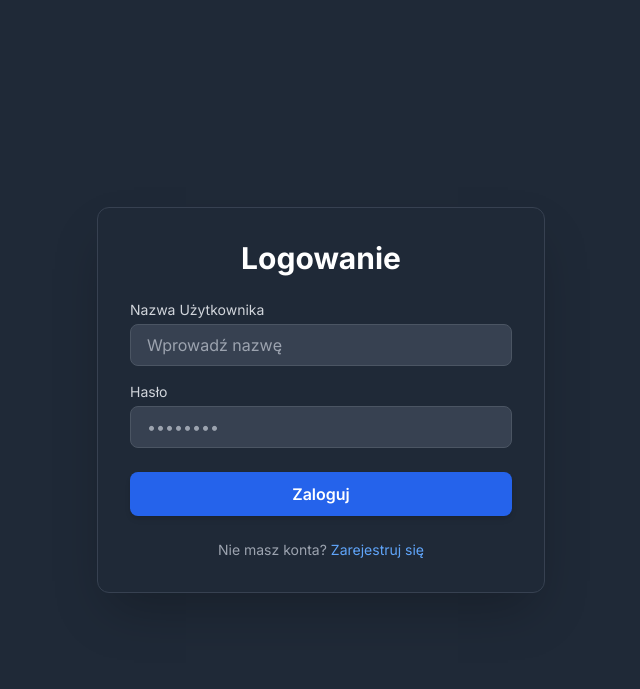
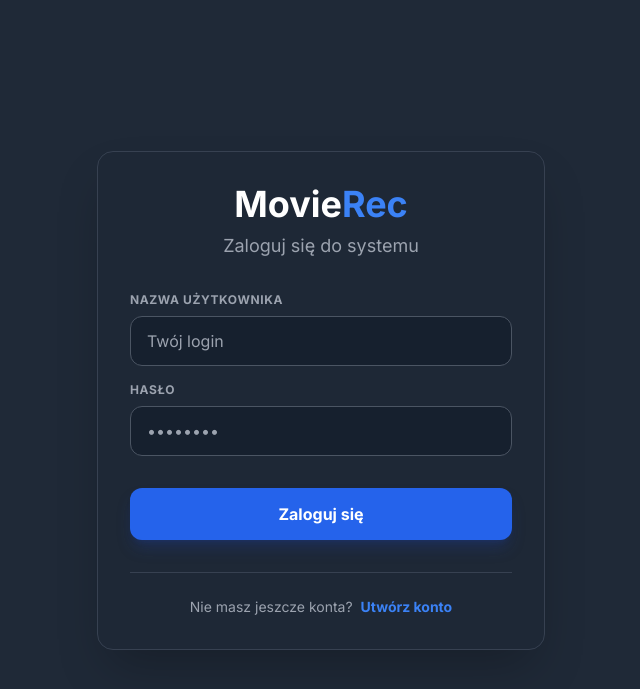
Before and after one commit to gimroth/system-rekomendacji-filmow, a FastAPI app: page / in a window 1280 px wide. Shown: the top 689 px of the page, without its empty margins (319-959 px from the left). Run offline with FastAPI, Linux system fonts and the light colour scheme; some libraries are stand-ins or nearby versions.

Commit message:
lekkie poprawki

```diff
--- a/app/main.py
+++ b/app/main.py
@@ -5,13 +5,12 @@ from fastapi.middleware.cors import CORSMiddleware
 from fastapi.templating import Jinja2Templates
 
 from app.database import Base, engine
-# WAŻNE: Importujemy modele (user i comment), aby SQLAlchemy wiedziało, że ma utworzyć dla nich tabele
+# Importujemy wszystkie modele
 from app.models import user, comment
 from app.routers import auth, admin, preferences, movies, comments
 from app.dependencies import get_current_admin
-from app.models.user import User # Import potrzebny do mockowania admina poniżej
 
-# Ta linia tworzy tabele w bazie danych (jeśli jeszcze nie istnieją)
+# Tworzenie tabel
 Base.metadata.create_all(bind=engine)
 
 templates = Jinja2Templates(directory="templates")
@@ -26,30 +25,20 @@ app.add_middleware(
     allow_headers=["*"],
 )
 
-# Pliki statyczne (CSS, JS, obrazy)
+# Pliki statyczne
 app.mount("/static", StaticFiles(directory="static"), name="static")
 
-# Rejestracja Routerów (endpointów API)
+# --- REJESTRACJA ROUTERÓW ---
 app.include_router(auth.router)
 app.include_router(admin.router)
 app.include_router(preferences.router)
 app.include_router(movies.router)
-app.include_router(comments.router) # Router komentarzy
+app.include_router(comments.router) # Dodany router koleżanek
 
-# --- MOCK ADMINA (Do celów developerskich) ---
-def mock_get_current_admin():
-    # Udajemy, że zawsze jest zalogowany admin
-    # UWAGA: Usuń to lub zakomentuj, gdy będziesz testować prawdziwe logowanie admina!
-    return User(id=1, username="DevAdmin", email="admin@dev.com", role="admin")
-
-app.dependency_overrides[get_current_admin] = mock_get_current_admin
-# ---------------------------------------------
-
-# --- ENDPOINTY HTML (Frontend rendering) ---
+# --- ENDPOINTY HTML ---
 
 @app.get("/", response_class=HTMLResponse)
 async def root(request: Request):
-    # Przekierowanie na stronę główną lub index
     return templates.TemplateResponse("index.html", {"request": request})
 
 @app.get("/login", response_class=HTMLResponse)
@@ -58,8 +47,7 @@ async def login_page(request: Request):
 
 @app.get("/register", response_class=HTMLResponse)
 async def register_page(request: Request):
-    # Zakładam, że masz register.html, jeśli nie - użyj index.html
-    return templates.TemplateResponse("register.html", {"request": request})
+    return templates.TemplateResponse("index.html", {"request": request})
 
 @app.get("/home", response_class=HTMLResponse)
 async def home_page(request: Request):
--- a/templates/index.html
+++ b/templates/index.html
@@ -3,130 +3,103 @@
 <head>
     <meta charset="UTF-8">
     <meta name="viewport" content="width=device-width, initial-scale=1.0">
-    <title>System Rekomendacji Filmów - Logowanie</title>
+    <title>MovieRec - Logowanie</title>
     <script src="https://cdn.tailwindcss.com"></script>
     <link href="https://fonts.googleapis.com/css2?family=Inter:wght@400;600;700&display=swap" rel="stylesheet">
     <style>
-        body {
-            font-family: 'Inter', sans-serif;
-            background-color: #1f2937; /* Ciemne tło */
-            min-height: 100vh;
-        }
+        body { font-family: 'Inter', sans-serif; background-color: #1f2937; min-height: 100vh; }
+        .glass-effect { background: rgba(31, 41, 55, 0.7); backdrop-filter: blur(10px); }
     </style>
 </head>
 <body class="flex items-center justify-center p-4">
 
-    <div id="app" class="w-full max-w-md bg-gray-800 p-8 rounded-xl shadow-2xl border border-gray-700">
-        <h1 class="text-3xl font-bold text-white mb-6 text-center" id="form-title">Logowanie</h1>
+    <div id="app" class="w-full max-w-md glass-effect p-8 rounded-2xl shadow-2xl border border-gray-700">
+        <div class="text-center mb-8">
+            <h1 class="text-4xl font-extrabold text-white mb-2">Movie<span class="text-blue-500">Rec</span></h1>
+            <p id="form-title" class="text-gray-400 font-medium text-lg">Zaloguj się do systemu</p>
+        </div>
 
-        <div id="message-box" class="p-3 mb-4 rounded-lg text-sm text-center hidden"></div>
+        <div id="message-box" class="p-3 mb-6 rounded-lg text-sm text-center hidden"></div>
 
         <form id="auth-form" onsubmit="handleAuth(event)">
-
             <div class="mb-4">
-                <label for="username" class="block text-sm font-medium text-gray-300 mb-1">Nazwa Użytkownika</label>
+                <label for="username" class="block text-xs font-bold text-gray-400 uppercase tracking-wider mb-2">Nazwa Użytkownika</label>
                 <input type="text" id="username" name="username" required
-                       class="w-full px-4 py-2 bg-gray-700 border border-gray-600 rounded-lg text-white focus:ring-blue-500 focus:border-blue-500"
-                       placeholder="Wprowadź nazwę">
+                       class="w-full px-4 py-3 bg-gray-900/50 border border-gray-600 rounded-xl text-white focus:ring-2 focus:ring-blue-500 focus:border-transparent transition outline-none"
+                       placeholder="Twój login">
             </div>
 
             <div class="mb-4 hidden" id="email-group">
-                <label for="email" class="block text-sm font-medium text-gray-300 mb-1">Email</label>
+                <label for="email" class="block text-xs font-bold text-gray-400 uppercase tracking-wider mb-2">Adres Email</label>
                 <input type="email" id="email" name="email"
-                       class="w-full px-4 py-2 bg-gray-700 border border-gray-600 rounded-lg text-white focus:ring-blue-500 focus:border-blue-500"
-                       placeholder="np. jan@domena.pl">
+                       class="w-full px-4 py-3 bg-gray-900/50 border border-gray-600 rounded-xl text-white focus:ring-2 focus:ring-blue-500 focus:border-transparent transition outline-none"
+                       placeholder="np. kontakt@movierec.pl">
             </div>
 
-            <div class="mb-6">
-                <label for="password" class="block text-sm font-medium text-gray-300 mb-1">Hasło</label>
+            <div class="mb-8">
+                <label for="password" class="block text-xs font-bold text-gray-400 uppercase tracking-wider mb-2">Hasło</label>
                 <input type="password" id="password" name="password" required
-                       class="w-full px-4 py-2 bg-gray-700 border border-gray-600 rounded-lg text-white focus:ring-blue-500 focus:border-blue-500"
+                       class="w-full px-4 py-3 bg-gray-900/50 border border-gray-600 rounded-xl text-white focus:ring-2 focus:ring-blue-500 focus:border-transparent transition outline-none"
                        placeholder="••••••••">
             </div>
 
             <button type="submit" id="submit-button"
-                    class="w-full bg-blue-600 hover:bg-blue-700 text-white font-semibold py-2.5 rounded-lg transition duration-200 shadow-md">
-                Zaloguj
+                    class="w-full bg-blue-600 hover:bg-blue-700 text-white font-bold py-3.5 rounded-xl transition duration-300 shadow-lg shadow-blue-900/40 transform active:scale-[0.98]">
+                Zaloguj się
             </button>
         </form>
 
-        <div class="mt-6 text-center">
+        <div class="mt-8 text-center border-t border-gray-700 pt-6">
             <p class="text-gray-400 text-sm">
-                Nie masz konta?
-                <button id="toggle-button" onclick="toggleMode()" class="text-blue-400 hover:text-blue-300 font-medium">
-                    Zarejestruj się
+                <span id="toggle-text">Nie masz jeszcze konta?</span>
+                <button id="toggle-button" onclick="toggleMode()" class="text-blue-500 hover:text-blue-400 font-bold ml-1 transition">
+                    Utwórz konto
                 </button>
             </p>
         </div>
     </div>
 
 <script>
-    // Zmienne stanu
     let isLoginMode = true;
     const API_BASE_URL = "http://127.0.0.1:8000";
 
     const titleEl = document.getElementById('form-title');
+    const toggleTextEl = document.getElementById('toggle-text');
     const emailGroupEl = document.getElementById('email-group');
     const emailInputEl = document.getElementById('email');
     const submitButtonEl = document.getElementById('submit-button');
     const toggleButtonEl = document.getElementById('toggle-button');
     const messageBoxEl = document.getElementById('message-box');
-    const authFormEl = document.getElementById('app');
 
-    // Ustawia komunikat (sukces/błąd)
     function displayMessage(message, isError = false) {
         messageBoxEl.textContent = message;
-        messageBoxEl.classList.remove('hidden', 'bg-red-900', 'text-red-300', 'bg-green-900', 'text-green-300');
-
-        if (isError) {
-            messageBoxEl.classList.add('bg-red-900', 'text-red-300');
-        } else {
-            messageBoxEl.classList.add('bg-green-900', 'text-green-300');
-        }
+        messageBoxEl.classList.remove('hidden', 'bg-red-900/50', 'text-red-200', 'bg-green-900/50', 'text-green-200');
+        messageBoxEl.classList.add('block', isError ? 'bg-red-900/50' : 'bg-green-900/50', isError ? 'text-red-200' : 'text-green-200');
     }
 
-    // Przełączanie między logowaniem a rejestracją
     function toggleMode() {
         isLoginMode = !isLoginMode;
-        messageBoxEl.classList.add('hidden'); // Ukrywa komunikat
-
-        if (isLoginMode) {
-            titleEl.textContent = "Logowanie";
-            submitButtonEl.textContent = "Zaloguj";
-            toggleButtonEl.textContent = "Zarejestruj się";
-            emailGroupEl.classList.add('hidden');
-            emailInputEl.removeAttribute('required');
-        } else {
-            titleEl.textContent = "Rejestracja";
-            submitButtonEl.textContent = "Zarejestruj";
-            toggleButtonEl.textContent = "Zaloguj się";
-            emailGroupEl.classList.remove('hidden');
-            emailInputEl.setAttribute('required', 'required');
-        }
+        messageBoxEl.classList.add('hidden');
+        titleEl.textContent = isLoginMode ? "Zaloguj się do systemu" : "Stwórz nowe konto";
+        submitButtonEl.textContent = isLoginMode ? "Zaloguj się" : "Zarejestruj się";
+        toggleTextEl.textContent = isLoginMode ? "Nie masz jeszcze konta?" : "Masz już konto?";
+        toggleButtonEl.textContent = isLoginMode ? "Utwórz konto" : "Zaloguj się";
+        emailGroupEl.classList.toggle('hidden', isLoginMode);
+        if (isLoginMode) emailInputEl.removeAttribute('required');
+        else emailInputEl.setAttribute('required', 'required');
     }
 
-    // Obsługa logowania/rejestracji
     async function handleAuth(event) {
         event.preventDefault();
-
         const username = document.getElementById('username').value;
         const password = document.getElementById('password').value;
-        let url;
-        let body = { username, password };
 
-        if (!isLoginMode) {
-            // Rejestracja
-            url = `${API_BASE_URL}/auth/register`;
-            const email = emailInputEl.value;
-            body = { username, email, password };
-        } else {
-            // Logowanie
-            url = `${API_BASE_URL}/auth/login`;
-        }
+        let url = isLoginMode ? `${API_BASE_URL}/auth/login` : `${API_BASE_URL}/auth/register`;
+        let body = isLoginMode ? { username, password } : { username, email: emailInputEl.value, password };
 
         try {
             submitButtonEl.disabled = true;
-            submitButtonEl.textContent = isLoginMode ? "Logowanie..." : "Rejestracja...";
+            submitButtonEl.innerHTML = '<span class="animate-pulse">Przetwarzanie...</span>';
 
             const response = await fetch(url, {
                 method: 'POST',
@@ -137,54 +110,41 @@
             const data = await response.json();
 
             if (!response.ok) {
-                // Obsługa błędu zwróconego przez API (np. 401, 400)
-                const errorMsg = data.detail || "Wystąpił nieznany błąd podczas autoryzacji.";
-                displayMessage(`Błąd: ${errorMsg}`, true);
+                displayMessage(data.detail || "Błąd autoryzacji", true);
                 return;
             }
 
-            // Sukces
             if (isLoginMode) {
-                // 1. Zapisz token
+                // Zapisujemy tokeny
                 localStorage.setItem('accessToken', data.access_token);
-                localStorage.setItem('refreshToken', data.refresh_token);
+                // Zapisujemy dane usera (ID i rola)
+                const userData = {
+                    id: data.user_id,
+                    role: data.user_role
+                };
+                localStorage.setItem('user', JSON.stringify(userData));
 
-                // 2. Obsługa przekierowania (REDIRECT)
-                const params = new URLSearchParams(window.location.search);
-                const nextUrl = params.get('next');
-
-                if (nextUrl) {
-                    window.location.href = nextUrl; // Wróć tam skąd przyszedłeś (np. do filmu)
+                // Przekierowanie
+                if (data.user_role === 'admin') {
+                    window.location.href = '/admin-panel';
                 } else {
-                    window.location.href = "/home"; // Idź na stronę główną
+                     // Sprawdź czy user chciał iść gdzieś konkretnie
+                    const params = new URLSearchParams(window.location.search);
+                    const nextUrl = params.get('next');
+                    window.location.href = nextUrl || '/home';
                 }
-
             } else {
-                // Po rejestracji wróć do logowania z komunikatem sukcesu
-                displayMessage(`Użytkownik ${data.username} został pomyślnie zarejestrowany. Zaloguj się.`, false);
-                toggleMode(); // Przełącz na Logowanie
+                displayMessage("Konto utworzone! Możesz się teraz zalogować.", false);
+                toggleMode();
             }
-
         } catch (error) {
-            console.error('Błąd sieci lub serwera:', error);
+            console.error(error);
             displayMessage("Błąd połączenia z serwerem API.", true);
         } finally {
             submitButtonEl.disabled = false;
-            submitButtonEl.textContent = isLoginMode ? "Zaloguj" : "Zarejestruj";
+            submitButtonEl.textContent = isLoginMode ? "Zaloguj się" : "Zarejestruj się";
         }
     }
-
-    // Sprawdzenie przy wejściu, czy użytkownik jest już zalogowany
-    document.addEventListener('DOMContentLoaded', () => {
-        const token = localStorage.getItem('accessToken');
-        if (token) {
-            // Jeśli jest już zalogowany, sprawdź czy ma gdzie wrócić, jak nie to Home
-            const params = new URLSearchParams(window.location.search);
-            const nextUrl = params.get('next');
-            window.location.href = nextUrl || "/home";
-        }
-    });
 </script>
-
 </body>
 </html>
```
Also changed, not shown: app/ml/data_processor.py (+35 -28 lines), app/models/user.py (+16 -21 lines), app/routers/auth.py (+28 -27 lines).
